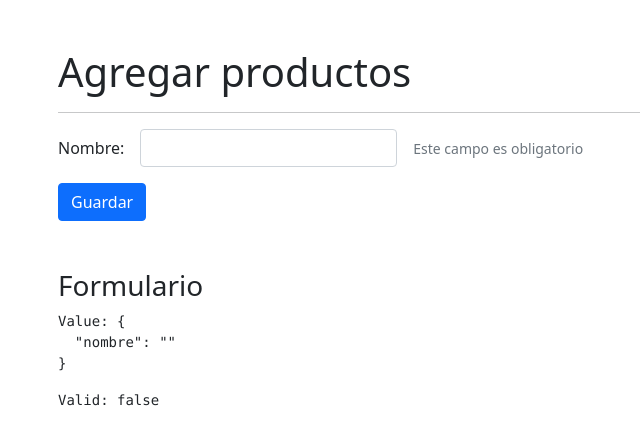
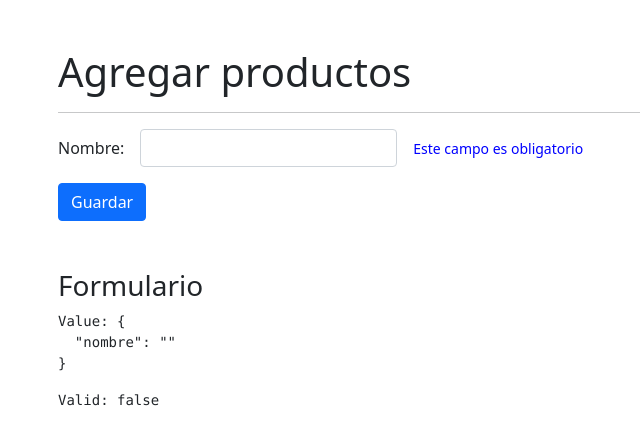
Before and after one commit to javicb/directivasApp, an Angular app: page /productos/agregar in a window 1280 px wide. Shown: the top 444 px of the page, without its empty margins (24-664 px from the left). Built offline with nearby package versions, Linux system fonts and the light colour scheme.

Commit message:
cambiar color

```diff
--- a/src/app/productos/pages/agregar/agregar.component.html
+++ b/src/app/productos/pages/agregar/agregar.component.html
@@ -10,7 +10,7 @@
       <input class="form-control" formControlName="nombre">
     </div>
     <div class="col-auto">
-      <span class="form-text" error-msg *ngIf="tieneError('nombre')">Este campo es obligatorio</span>
+      <span class="form-text" error-msg color="blue" *ngIf="tieneError('nombre')">Este campo es obligatorio</span>
     </div>
   </div>
 
--- a/src/app/shared/directives/error-msg.directive.ts
+++ b/src/app/shared/directives/error-msg.directive.ts
@@ -1,16 +1,23 @@
-import { Directive, OnInit } from '@angular/core';
+import { Directive, ElementRef, Input, OnInit } from '@angular/core';
 
 @Directive({
   selector: '[error-msg]'
 })
 export class ErrorMsgDirective implements OnInit {
 
-  constructor() {
-    console.log('constructor direciva');
+  private htmlElement: ElementRef<HTMLElement>;
+  @Input() color = 'red';
+
+  constructor(private el: ElementRef<HTMLElement>) {
+    this.htmlElement = el;
   }
 
   ngOnInit(): void {
-    console.log('oniniti direciva');
+    this.setColor();
+  }
+
+  setColor(): void {
+    this.htmlElement.nativeElement.style.color = this.color;
   }
 
 
```
